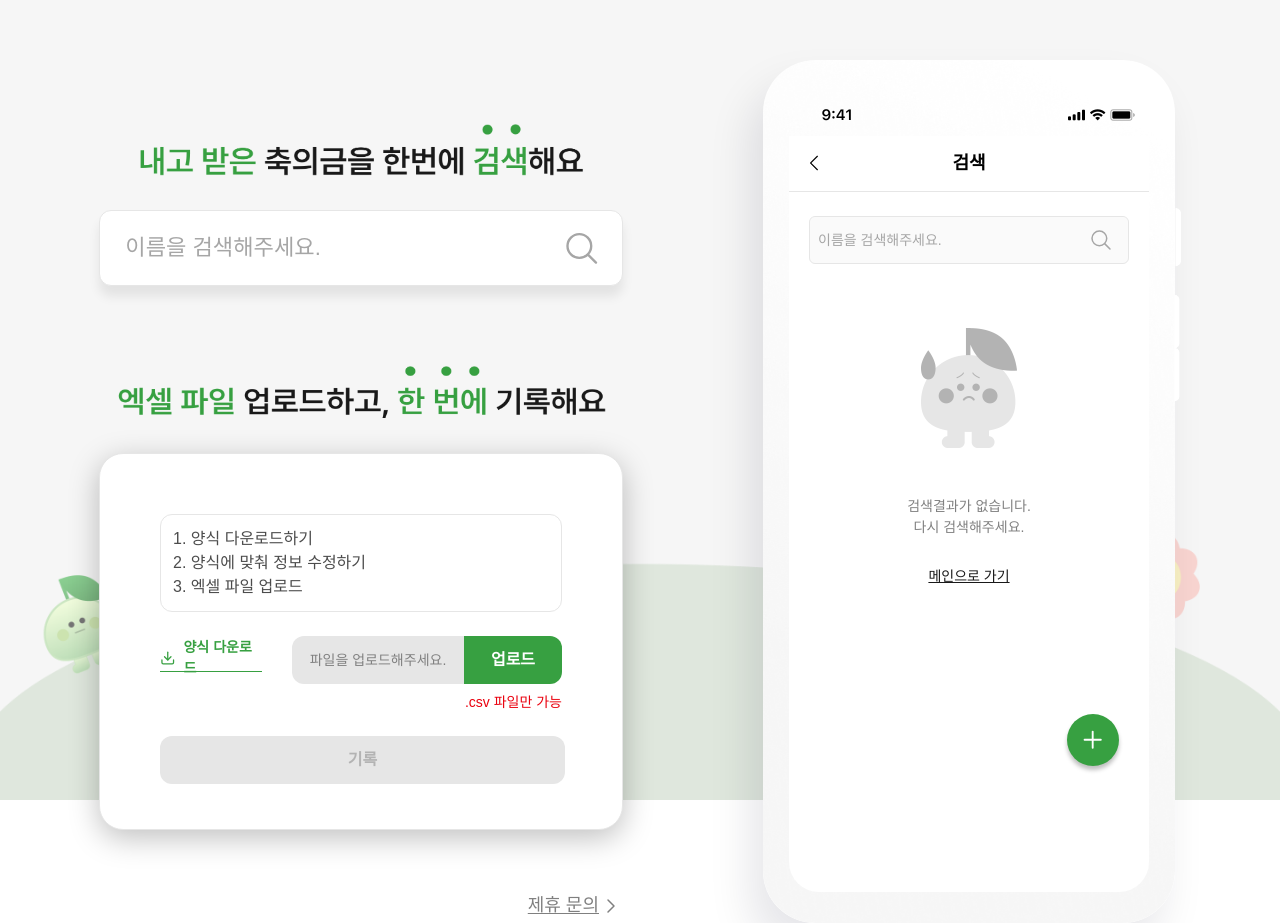
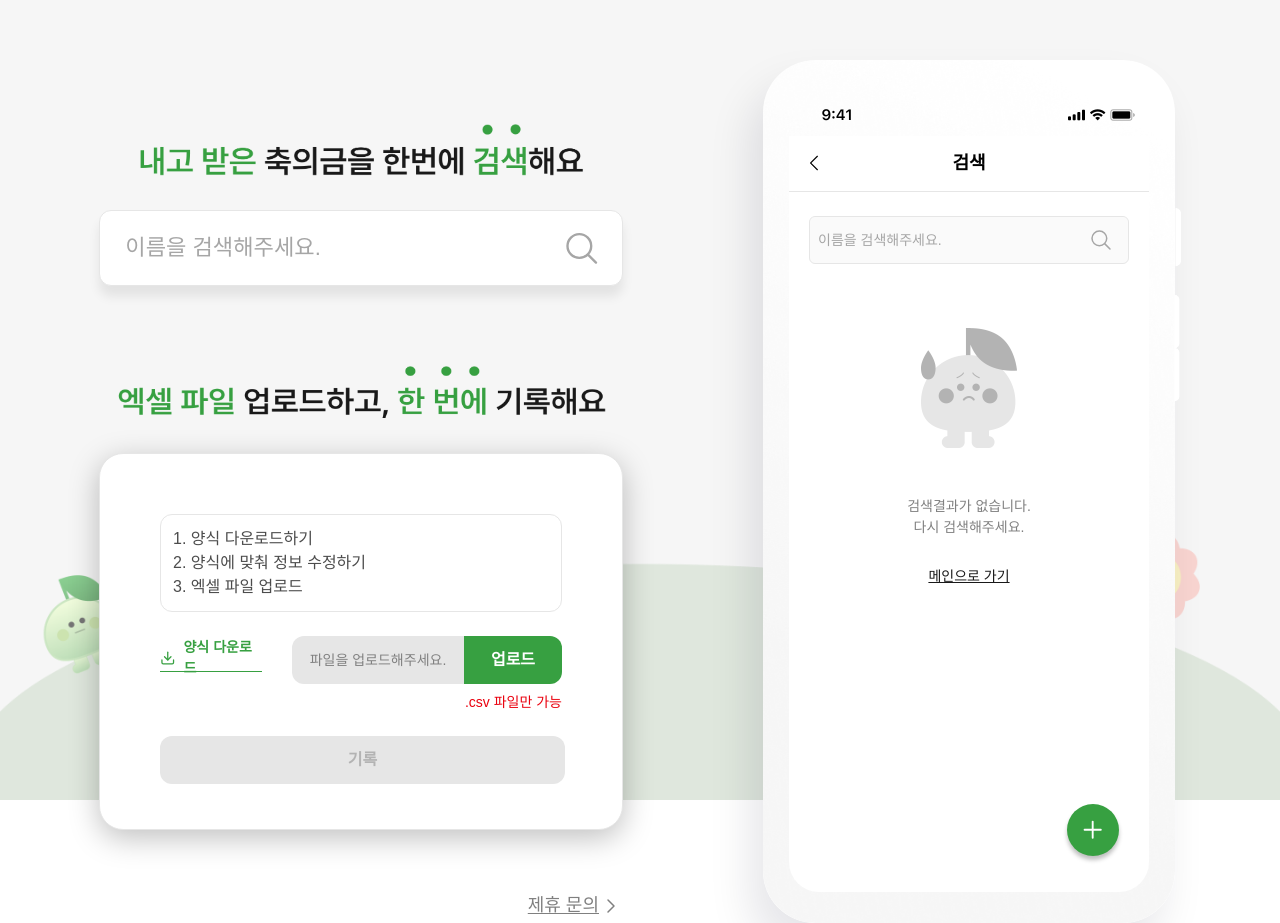
Before and after one commit to kangmin01/Garden-of-Records, a React (Create React App) app: page /search in a window 1280 px wide. Built offline with nearby package versions, Linux system fonts and the light colour scheme; no server answers; sample sign-in values are in the browser's storage.

Commit message:
fix: Adjust floating button position

```diff
--- a/src/components/ui/FloatingButton.tsx
+++ b/src/components/ui/FloatingButton.tsx
@@ -1,11 +1,14 @@
 import { Link } from "react-router-dom";
 import PlusIcon from "./icons/PlusIcon";
 import { useEffect, useState } from "react";
+import useDeviceSize from "../../hooks/useDeviceSize";
 
 export default function FloatingButton() {
   const [displayHeight, setDisplayHeight] = useState(window.innerHeight);
   const [ready, setReady] = useState(false);
   // console.log(displayHeight);
+
+  const { isDesktop } = useDeviceSize();
 
   useEffect(() => {
     const handleResize = () => {
@@ -25,17 +28,17 @@ export default function FloatingButton() {
     <>
       {ready && (
         <div
-          className={`w-[360px] fixed h-10 bottom-0`}
+          className={`w-[360px] fixed ${isDesktop ? "h-[800px] top-[90px]" : "h-10 bottom-0"}`}
           // style={{ top: `${displayHeight - 1}px` }}
         >
-          <div className="w-[360px] mx-auto relative h-10">
+          {/* <div className="w-[360px] mx-auto relative h-10"> */}
           <Link
             to="/record/add"
             className="absolute w-[52px] h-[52px] bottom-[34px] right-[30px] flex justify-center items-center bg-main text-white rounded-full shadow-shadowFloatingButton"
           >
             <PlusIcon />
           </Link>
-          </div>
+          {/* </div> */}
         </div>
       )}
     </>
```
Lines whose indentation alone changed are shown as unchanged.
